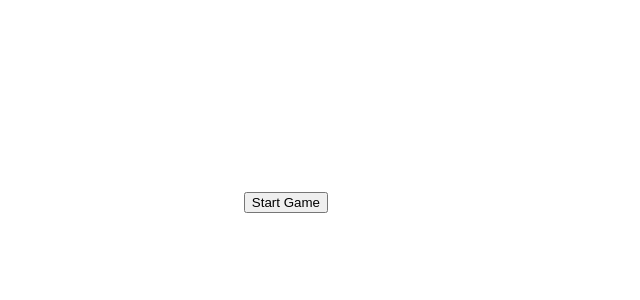
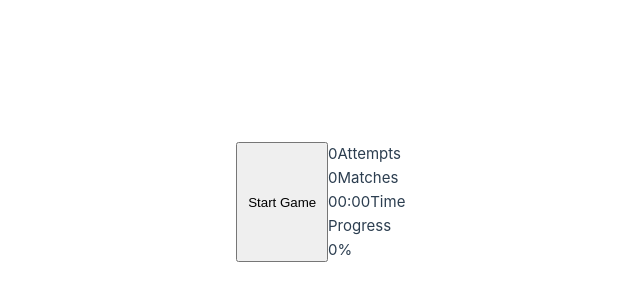
Before and after one commit to Kamillaaks/memory-game, a Vue app: page / in a window 1280 px wide. Shown: the part 198-498 px from the top of the page, without its empty margins (312-952 px from the left). Built offline with nearby package versions, Linux system fonts and the light colour scheme; the HTML template or start-up script is replaced by a standard one.

Commit message:
Connect ScoreBoard to game state

```diff
--- a/src/components/ScoreBoard.vue
+++ b/src/components/ScoreBoard.vue
@@ -0,0 +1,32 @@
+<script setup lang="ts">
+import type { GameScore } from '../types'
+
+defineProps<{
+    score: GameScore
+    elapsed: string
+    progress: number
+}>()
+
+
+</script>
+
+<template>
+    <div class="stat attempts">
+        <span class="stat-value">{{ score.attempts }}</span>
+        <span class="stat-label">Attempts</span>
+    </div>
+
+    <div class="stat matches">
+        <span class="stat-value">{{ score.matches }}</span>
+        <span class="stat-label">Matches</span>
+    </div>
+
+    <div class="stat time">
+        <span class="stat-value">{{ elapsed }}</span>
+        <span class="stat-label">Time</span>
+    </div>
+
+    <div class="progress-bar">
+        <div class="progress-fill" :style="{ width: `${progress}%` }">Progress {{ progress }}%</div>
+    </div>
+</template>
--- a/src/views/PlayingView.vue
+++ b/src/views/PlayingView.vue
@@ -1,12 +1,21 @@
 <script setup lang="ts">
 import Card from '../components/Card.vue'
 import { useGameStore } from '../stores/gameStore.ts'
+import ScoreBoard from '../components/ScoreBoard.vue'
 
 const gameStore = useGameStore()
 </script>
 
 <template>
     <button @click="gameStore.startGame">Start Game</button>
+
+    <div class="score-board">
+        <ScoreBoard
+            :score="gameStore.score"
+            :elapsed="gameStore.elapsedTimeFormatted"
+            :progress="gameStore.progress"
+        />
+    </div>
 
     <div class="card-grid">
         <Card
```
